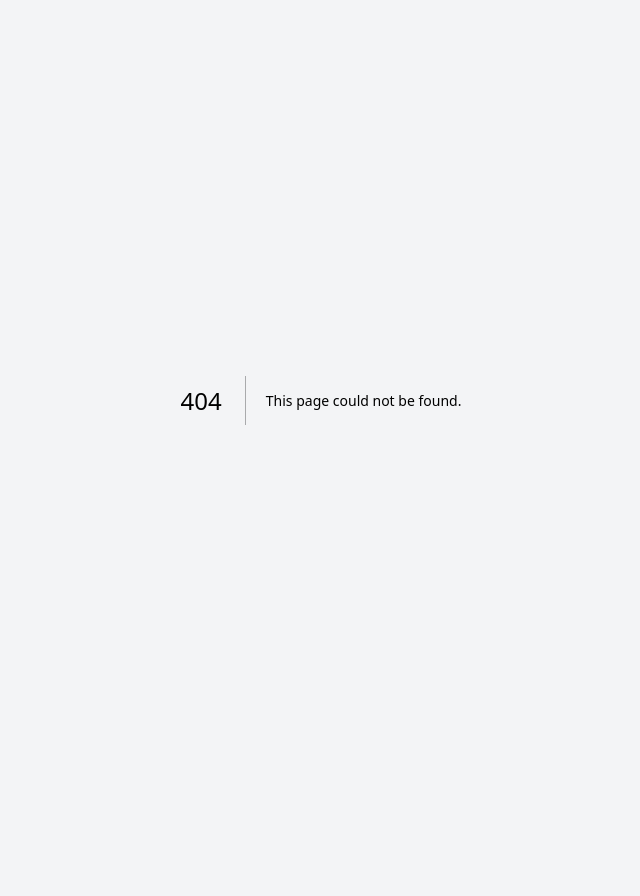
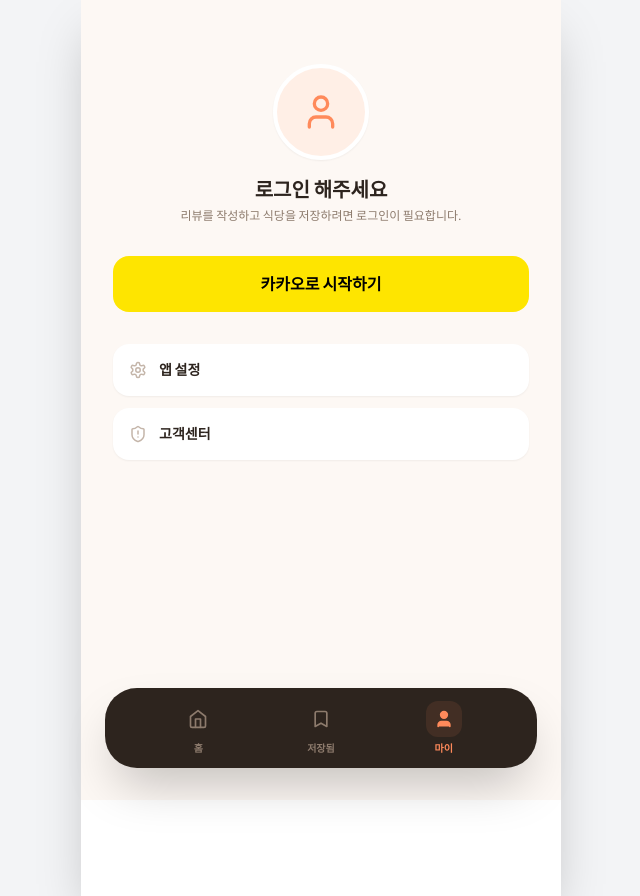
Before and after one commit to whalez0416/FDR, a Next.js app: page /mypage in a window 1280 px wide. Before the commit this address had no page. Shown: the whole page, without its empty margins (319-959 px from the left). Before the commit the page ends 800 px from the top, so only its background shows below. Built offline with nearby package versions, Linux system fonts and the light colour scheme.

Commit message:
feat: implement global BottomNav and update MallCard with premium hashtags

```diff
--- a/app/(main)/layout.tsx
+++ b/app/(main)/layout.tsx
@@ -1,7 +1,12 @@
+import { BottomNav } from '@/components/layout/BottomNav';
+
 export default function MainLayout({ children }: { children: React.ReactNode }) {
   return (
-    <div className="max-w-[480px] mx-auto bg-white shadow-2xl min-h-screen relative">
-      {children}
+    <div className="max-w-[480px] mx-auto bg-white shadow-2xl min-h-screen relative flex flex-col">
+      <div className="flex-1 pb-24">
+        {children}
+      </div>
+      <BottomNav />
     </div>
   );
 }
--- /dev/null
+++ b/app/(main)/mypage/page.tsx
@@ -0,0 +1,35 @@
+import React from 'react';
+import { User, Settings, ShieldAlert } from 'lucide-react';
+
+export default function MyPage() {
+  return (
+    <main className="min-h-screen bg-[#FDF8F4] pt-16 px-8 flex flex-col items-center">
+      <div className="w-24 h-24 bg-[#FFEFE6] rounded-full flex items-center justify-center mb-4 border-4 border-white shadow-sm">
+        <User size={40} className="text-[#FF8A5B]" />
+      </div>
+      <h1 className="text-xl font-bold text-[#2D241E] mb-1">로그인 해주세요</h1>
+      <p className="text-[#8D7B6D] text-xs mb-8">
+        리뷰를 작성하고 식당을 저장하려면 로그인이 필요합니다.
+      </p>
+
+      <button className="w-full bg-[#FEE500] text-[#000000] font-bold py-4 rounded-2xl mb-8 active:scale-[0.98] transition-transform">
+        카카오로 시작하기
+      </button>
+
+      <div className="w-full space-y-3">
+        <button className="w-full bg-white p-4 rounded-2xl flex items-center justify-between text-sm font-bold text-[#2D241E] shadow-sm">
+          <div className="flex items-center gap-3">
+            <Settings size={18} className="text-[#C4B5A9]" />
+            앱 설정
+          </div>
+        </button>
+        <button className="w-full bg-white p-4 rounded-2xl flex items-center justify-between text-sm font-bold text-[#2D241E] shadow-sm">
+          <div className="flex items-center gap-3">
+            <ShieldAlert size={18} className="text-[#C4B5A9]" />
+            고객센터
+          </div>
+        </button>
+      </div>
+    </main>
+  );
+}
--- a/app/(main)/page.tsx
+++ b/app/(main)/page.tsx
@@ -54,28 +54,6 @@
           <p className="text-center text-[#8D7B6D] py-10">등록된 몰 정보가 없습니다.</p>
         )}
       </div>
-
-      {/* Bottom Navigation */}
-      <nav className="fixed bottom-8 left-6 right-6 h-20 bg-[#2D241E] rounded-[32px] shadow-2xl flex items-center justify-around px-8 z-50 pointer-events-auto">
-         <Link href="/" className="flex flex-col items-center text-[#FF8A5B] transition-all hover:opacity-80 active:scale-90">
-           <div className="p-2 bg-[#FF8A5B]/10 rounded-xl mb-1">
-             <div className="w-5 h-5 bg-[#FF8A5B] rounded-sm" />
-           </div>
-           <span className="text-[10px] font-bold">홈</span>
-         </Link>
-         <button className="flex flex-col items-center text-[#8D7B6D] transition-all hover:opacity-80 active:scale-90">
-           <div className="p-2 mb-1">
-             <div className="w-5 h-5 border-2 border-[#8D7B6D] rounded-sm" />
-           </div>
-           <span className="text-[10px] font-bold">저장됨</span>
-         </button>
-         <button className="flex flex-col items-center text-[#8D7B6D] transition-all hover:opacity-80 active:scale-90">
-           <div className="p-2 mb-1">
-             <div className="w-5 h-5 border-2 border-[#8D7B6D] rounded-full" />
-           </div>
-           <span className="text-[10px] font-bold">마이</span>
-         </button>
-      </nav>
     </main>
   );
 }
--- /dev/null
+++ b/app/(main)/saved/page.tsx
@@ -0,0 +1,27 @@
+import React from 'react';
+import { Bookmark, Sparkles } from 'lucide-react';
+
+export default function SavedPage() {
+  return (
+    <main className="min-h-screen bg-[#FDF8F4] pt-16 px-8 flex flex-col items-center text-center">
+      <div className="w-20 h-20 bg-[#FFEFE6] rounded-full flex items-center justify-center mb-6">
+        <Bookmark size={32} className="text-[#FF8A5B]" />
+      </div>
+      <h1 className="text-2xl font-bold text-[#2D241E] mb-3">저장한 식당</h1>
+      <p className="text-[#8D7B6D] text-sm leading-relaxed mb-8">
+        아직 저장한 식당이 없습니다.<br />
+        가고 싶은 식당을 발견하면 하트를 눌러보세요!
+      </p>
+
+      <div className="w-full bg-white p-6 rounded-3xl shadow-sm border border-[#F3E9E0]">
+        <div className="flex items-center justify-center gap-2 mb-2">
+          <Sparkles size={16} className="text-[#FFB800]" />
+          <span className="text-sm font-bold text-[#2D241E]">준비 중인 기능입니다</span>
+        </div>
+        <p className="text-xs text-[#8D7B6D]">
+          로그인 및 저장 기능은 다음 업데이트에 추가됩니다.
+        </p>
+      </div>
+    </main>
+  );
+}
--- /dev/null
+++ b/components/layout/BottomNav.tsx
@@ -0,0 +1,41 @@
+'use client';
+
+import React from 'react';
+import Link from 'next/link';
+import { usePathname } from 'next/navigation';
+import { Home, Bookmark, User } from 'lucide-react';
+
+export function BottomNav() {
+  const pathname = usePathname();
+
+  const isActive = (path: string) => {
+    if (path === '/' && pathname !== '/') return false;
+    if (path !== '/' && pathname.startsWith(path)) return true;
+    return pathname === path;
+  };
+
+  return (
+    <nav className="fixed bottom-8 left-1/2 -translate-x-1/2 w-[calc(100%-3rem)] max-w-[432px] h-20 bg-[#2D241E] rounded-[32px] shadow-2xl flex items-center justify-around px-8 z-50 pointer-events-auto">
+      <Link href="/" className={`flex flex-col items-center transition-all hover:opacity-80 active:scale-90 ${isActive('/') ? 'text-[#FF8A5B]' : 'text-[#8D7B6D]'}`}>
+        <div className={`p-2 rounded-xl mb-1 ${isActive('/') ? 'bg-[#FF8A5B]/10' : ''}`}>
+          <Home size={20} className={isActive('/') ? 'fill-current' : ''} />
+        </div>
+        <span className="text-[10px] font-bold">홈</span>
+      </Link>
+
+      <Link href="/saved" className={`flex flex-col items-center transition-all hover:opacity-80 active:scale-90 ${isActive('/saved') ? 'text-[#FF8A5B]' : 'text-[#8D7B6D]'}`}>
+        <div className={`p-2 rounded-xl mb-1 ${isActive('/saved') ? 'bg-[#FF8A5B]/10' : ''}`}>
+          <Bookmark size={20} className={isActive('/saved') ? 'fill-current' : ''} />
+        </div>
+        <span className="text-[10px] font-bold">저장됨</span>
+      </Link>
+
+      <Link href="/mypage" className={`flex flex-col items-center transition-all hover:opacity-80 active:scale-90 ${isActive('/mypage') ? 'text-[#FF8A5B]' : 'text-[#8D7B6D]'}`}>
+        <div className={`p-2 rounded-xl mb-1 ${isActive('/mypage') ? 'bg-[#FF8A5B]/10' : ''}`}>
+          <User size={20} className={isActive('/mypage') ? 'fill-current' : ''} />
+        </div>
+        <span className="text-[10px] font-bold">마이</span>
+      </Link>
+    </nav>
+  );
+}
--- a/components/mall/MallCard.tsx
+++ b/components/mall/MallCard.tsx
@@ -25,7 +25,10 @@
         </div>
 
         <div className="absolute bottom-6 left-6 text-white">
-          <p className="text-xs font-medium opacity-70 mb-1">{district}</p>
+          <div className="flex gap-2 mb-2">
+            <span className="text-[10px] font-bold bg-black/40 backdrop-blur-md px-2 py-1 rounded-md border border-white/20">#유아휴게실</span>
+            <span className="text-[10px] font-bold bg-black/40 backdrop-blur-md px-2 py-1 rounded-md border border-white/20">#프리미엄식당가</span>
+          </div>
           <h3 className="text-2xl font-bold tracking-tight">{name}</h3>
           <div className="mt-3 flex items-center gap-1">
              <div className="h-1 w-8 bg-[#FF8A5B] rounded-full" />
```
